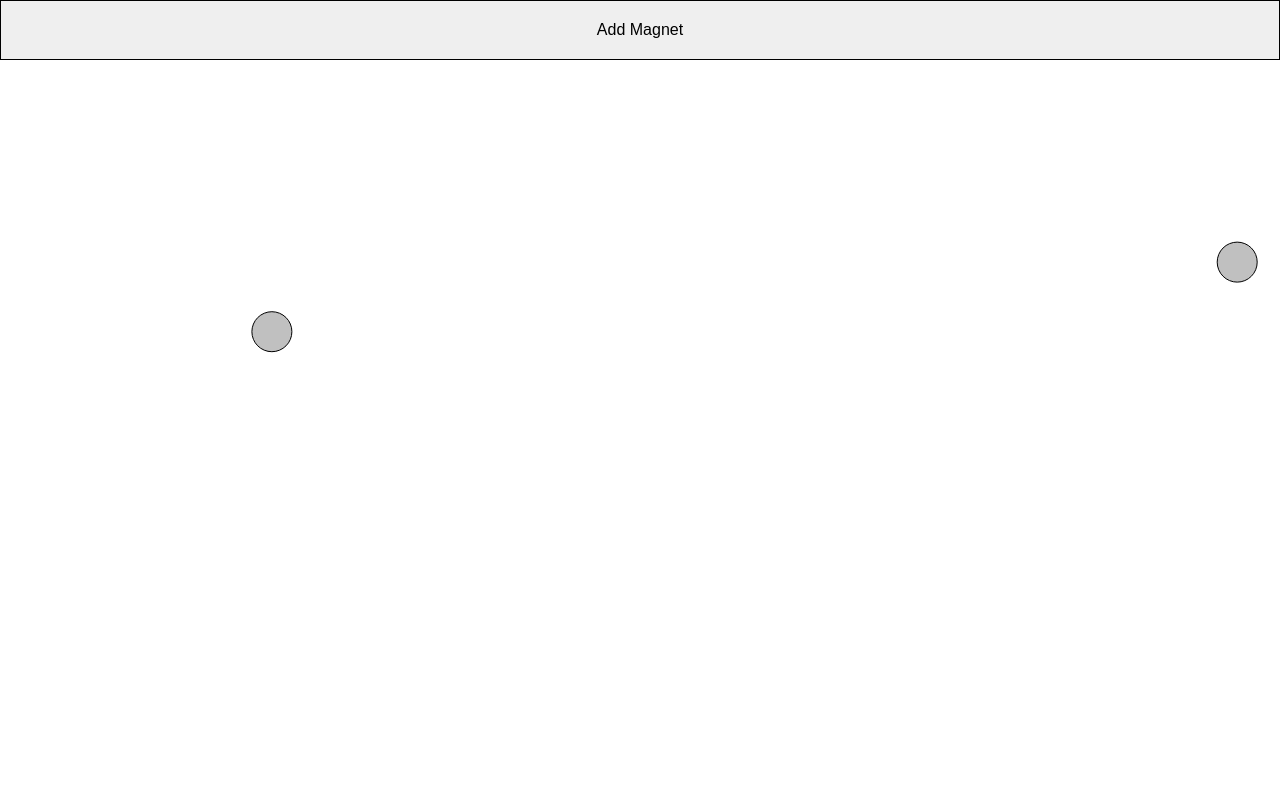
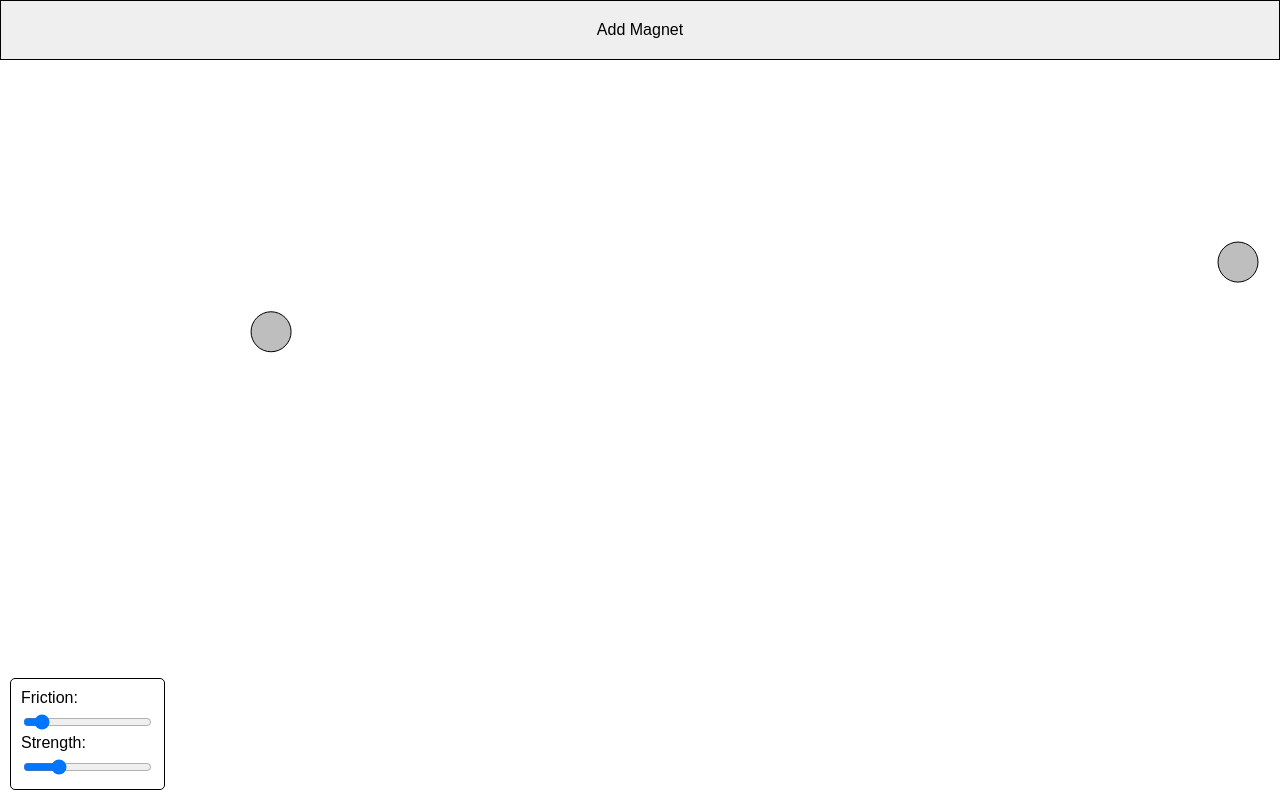
Before and after one commit to AlBillington/al.fun, a plain HTML site: page magnets/index.html in a window 1280 px wide. Drawn offline with Linux system fonts and the light colour scheme.

Commit message:
add sliders

```diff
--- a/magnets/index.html
+++ b/magnets/index.html
@@ -20,9 +20,33 @@
       border-radius: 0;
       border: 1px solid #000;
     }
+    .slider-container {
+      position: fixed;
+      bottom: 10px;
+      left: 10px;
+      background: rgba(255, 255, 255, 0.8);
+      padding: 10px;
+      border: 1px solid #000;
+      border-radius: 5px;
+    }
+    .slider-container label {
+      display: block;
+      margin-bottom: 5px;
+    }
   </style>
 </head>
 <body>
+  <button id="addMagnet">Add Magnet</button>
+  <div class="slider-container">
+    <label for="frictionSlider">Friction:</label>
+    <input type="range" id="frictionSlider" min="0" max=".5" step="0.01" value="0.05">
+    <label for="strengthSlider">Strength:</label>
+    <input type="range" id="strengthSlider" min="-2" max="10" step="0.1" value="1">
+  </div>
+  <script>
+    const frictionSlider = document.getElementById('frictionSlider');
+    const strengthSlider = document.getElementById('strengthSlider');
+  </script>
   <script src="magnets.js"></script>
 </body>
 </html>
--- a/magnets/magnets.js
+++ b/magnets/magnets.js
@@ -11,11 +11,19 @@ let selectedMagnet = null;
 let offsetX = 0;
 let offsetY = 0;
 
-const friction = 0.95;
+let friction = parseFloat(document.getElementById('frictionSlider').value);
 const angularDamping = 0.9; // Added angular damping
-const highFriction = 0.2; // High damping friction when touching
-const magnetStrength = 10; // All magnets have the same strength
+const highFriction = 0.7; // High damping friction when touching
+let magnetStrength = parseFloat(document.getElementById('strengthSlider').value);
 const maxTorque = 0.05; // Limit torque to prevent wild spinning
+
+frictionSlider.addEventListener('input', () => {
+    friction = parseFloat(frictionSlider.value);
+  });
+
+  strengthSlider.addEventListener('input', () => {
+    magnetStrength = parseFloat(strengthSlider.value);
+  });
 
 // Magnet Object
 class Magnet {
@@ -24,7 +32,6 @@ class Magnet {
     this.y = y;
     this.vx = 0;
     this.vy = 0;
-    this.strength = magnetStrength;
     this.radius = 20;
     this.angle = Math.random() * Math.PI * 2; // Random pole orientation
     this.angularVelocity = 0;
@@ -40,7 +47,14 @@ class Magnet {
   draw() {
     ctx.beginPath();
     ctx.arc(this.x, this.y, this.radius, 0, Math.PI * 2);
-    ctx.fillStyle = this.strength > 0 ? 'silver' : 'blue';
+
+    const strengthColor = magnetStrength > 0
+    ? `rgb(${200 - magnetStrength * 10}, ${200 - magnetStrength * 10}, ${200 - magnetStrength * 10})` // Silver to blue
+    : `rgb(150, ${100 + magnetStrength * 25}, ${100 + magnetStrength * 25})`; // Blue to red
+
+    ctx.fillStyle = strengthColor;
+
+
     ctx.fill();
     ctx.stroke();
 
@@ -65,7 +79,7 @@ class Magnet {
   }
 
   update() {
-    const damping = this.touching ? highFriction : friction; // Apply high friction if touching
+    const damping = this.touching ? highFriction : (1-friction); // Apply high friction if touching
     this.vx *= damping;
     this.vy *= damping;
     this.x += this.vx;
@@ -219,7 +233,6 @@ function update() {
 }
 
 // Button to add magnets
-document.body.insertAdjacentHTML('beforeend', '<button id="addMagnet">Add Magnet</button>');
 document.getElementById('addMagnet').addEventListener('click', addMagnet);
 
 update();
```
